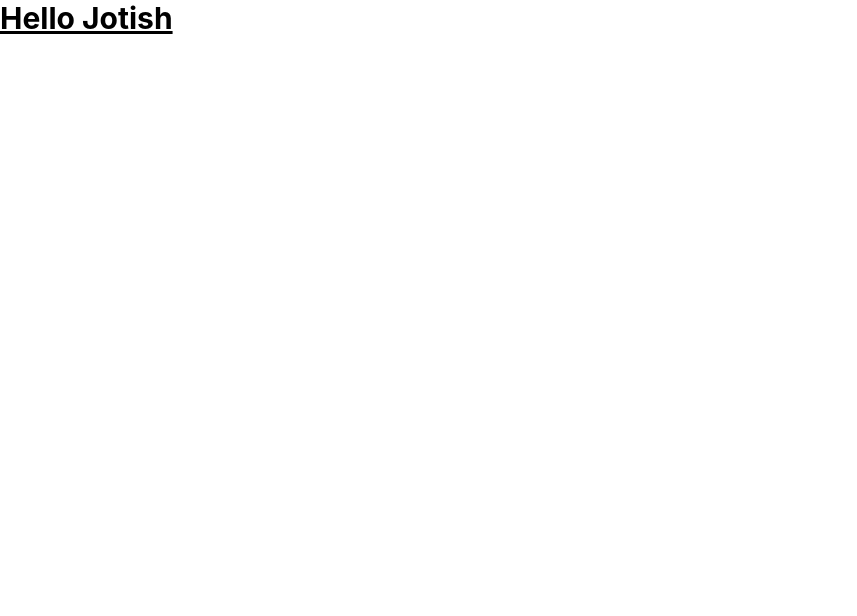
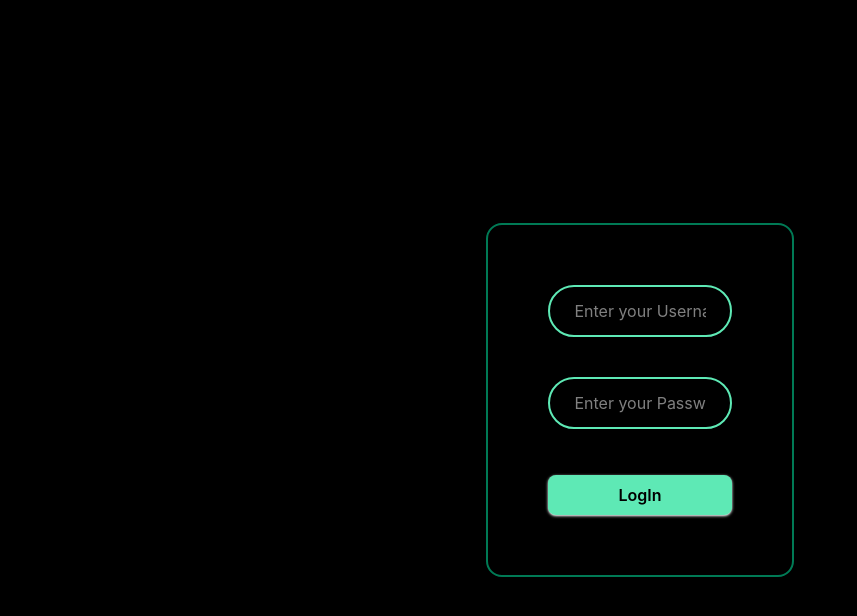
Before and after one commit to tirumalateja19/JotishAssignment, a React (Vite) app: page / in a window 1280 px wide. Shown: the top 616 px of the page, without its empty margins (0-857 px from the left). Built offline with nearby package versions, Linux system fonts and the light colour scheme.

Commit message:
Auth with Local Storage

```diff
--- a/src/App.jsx
+++ b/src/App.jsx
@@ -1,9 +1,10 @@
 import React from "react";
+import Login from "./components/login/login";
 
 const App = () => {
   return (
     <div>
-      <h1 className="text-3xl font-bold underline">Hello Jotish</h1>
+      <Login />
     </div>
   );
 };
--- /dev/null
+++ b/src/components/context/AuthContext.jsx
@@ -0,0 +1,3 @@
+import { createContext } from "react";
+
+export const AuthContext = createContext();
--- /dev/null
+++ b/src/components/context/ContextAPI.jsx
@@ -0,0 +1,22 @@
+import { useEffect, useState } from "react";
+import { AuthContext } from "./AuthContext";
+import { setLocalStorage, getLocalStorage } from "../utils/localStorage";
+
+const AuthProvider = ({ children }) => {
+  const [loggedUser, setLoggedUser] = useState(null);
+
+  useEffect(() => {
+    if (!localStorage.getItem("admin")) {
+      setLocalStorage();
+    }
+    getLocalStorage();
+  }, []);
+
+  return (
+    <AuthContext.Provider value={{ loggedUser, setLoggedUser }}>
+      {children}
+    </AuthContext.Provider>
+  );
+};
+
+export default AuthProvider;
--- /dev/null
+++ b/src/components/login/login.jsx
@@ -0,0 +1,68 @@
+import { useContext, useState } from "react";
+import { AuthContext } from "../context/AuthContext";
+import { getLocalStorage } from "../utils/localStorage";
+
+const Login = () => {
+  const { setLoggedUser } = useContext(AuthContext);
+  const [user, setUser] = useState("");
+  const [password, setPassword] = useState("");
+  const SubmitHandler = (e) => {
+    e.preventDefault();
+    const { admin } = getLocalStorage();
+
+    const validUser = admin.find(
+      (a) => a.Username === user && a.Password === password,
+    );
+    if (validUser) {
+      setLoggedUser(validUser);
+      localStorage.setItem("loggedUser", JSON.stringify(validUser));
+      alert("Login Successful");
+    } else {
+      alert("Invalid Username or Password");
+    }
+
+    setUser("");
+    setPassword("");
+  };
+
+  return (
+    <div className="bg-black w-full h-screen flex  items-center justify-center ">
+      <form
+        onSubmit={(e) => {
+          SubmitHandler(e);
+        }}
+      >
+        <div className="flex flex-col gap-10 border-2 border-emerald-700 p-15 rounded-2xl w-[24vw]">
+          <input
+            required
+            value={user}
+            type="text"
+            onChange={(e) => {
+              setUser(e.target.value);
+            }}
+            placeholder="Enter your Username"
+            className="outline-none bg-transparent border-2 border-emerald-300 text-white px-6 py-3 rounded-full shadow-xl "
+          ></input>
+          <input
+            required
+            value={password}
+            type="password"
+            onChange={(e) => {
+              setPassword(e.target.value);
+            }}
+            placeholder="Enter your Password"
+            className="outline-none bg-transparent border-2 border-emerald-300 text-white px-6 py-3  rounded-full shadow-xl"
+          ></input>
+          <button
+            type="submit"
+            className="mt-1.5 px-6 py-2 font-semibold bg-emerald-300 shadow-sm shadow-gray-100 rounded-lg cursor-pointer hover:bg-emerald-500"
+          >
+            LogIn
+          </button>
+        </div>
+      </form>
+    </div>
+  );
+};
+
+export default Login;
--- /dev/null
+++ b/src/components/utils/localStorage.jsx
@@ -0,0 +1,14 @@
+const admin = [
+  {
+    id: 1,
+    Username: "testuser",
+    Password: "Test123",
+  },
+];
+export const setLocalStorage = () => {
+  localStorage.setItem("admin", JSON.stringify(admin));
+};
+export const getLocalStorage = () => {
+  const admin = JSON.parse(localStorage.getItem("admin"));
+  return { admin };
+};
--- a/src/main.jsx
+++ b/src/main.jsx
@@ -2,9 +2,12 @@ import { StrictMode } from "react";
 import { createRoot } from "react-dom/client";
 import "./index.css";
 import App from "./App.jsx";
+import AuthProvider from "./components/context/contextApi.jsx";
 
 createRoot(document.getElementById("root")).render(
   <StrictMode>
-    <App />
+    <AuthProvider>
+      <App />
+    </AuthProvider>
   </StrictMode>,
 );
```
